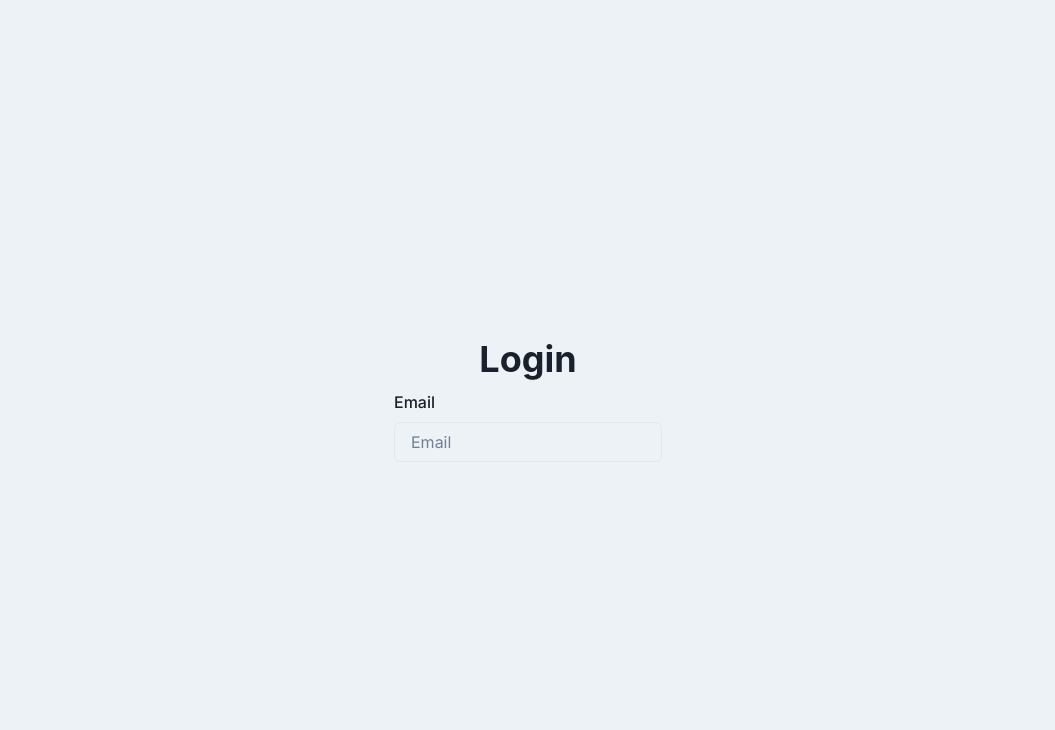
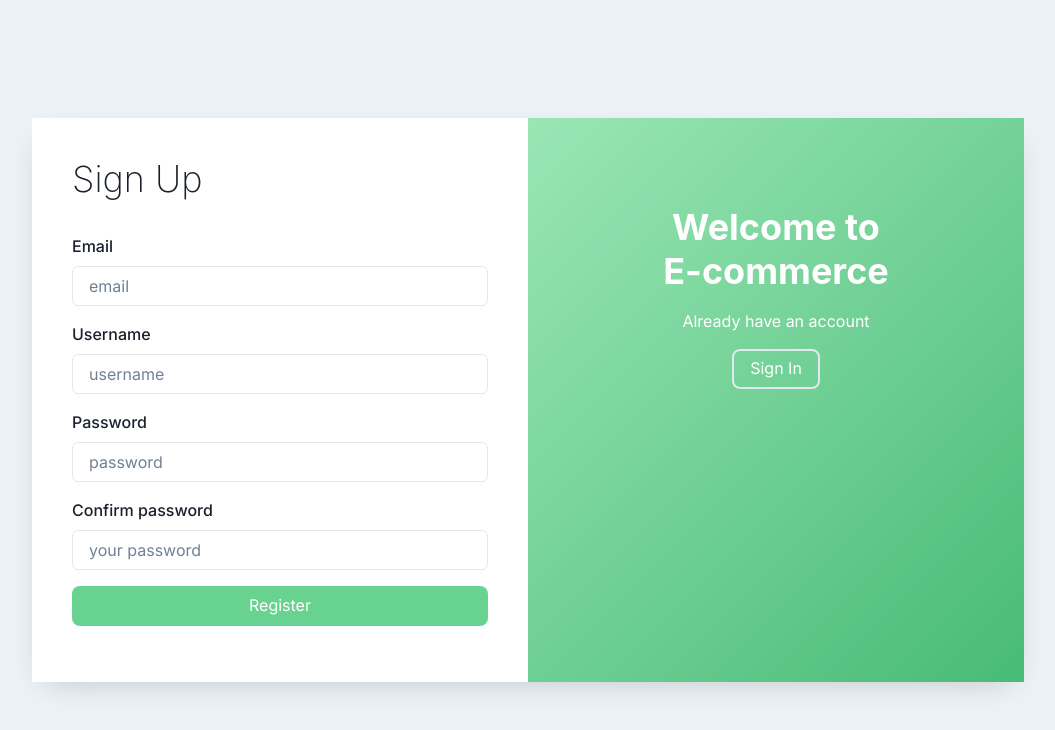
Before and after one commit to m1xa4kala/E-commerce-nextjs, a Next.js app: page /sign-up in a window 1280 px wide. Shown: the top 730 px of the page, without its empty margins (112-1167 px from the left). Built offline with nearby package versions, Linux system fonts and the light colour scheme.

Commit message:
UP: Theming

```diff
--- a/src/app/(auth)/layout.tsx
+++ b/src/app/(auth)/layout.tsx
@@ -4,7 +4,11 @@ import React from 'react'
 const AuthLayout: React.FC<{ children: React.ReactNode }> = ({ children }) => {
 	return (
 		<Flex alignItems='center' justifyContent='center' h='100vh' bgColor='gray.100'>
-			<Container maxW={{ sm: 'container.sm', md: 'container.md', lg: 'container.lg' }}>{children}</Container>
+			<Container maxW={{ sm: 'container.sm', md: 'container.md', lg: 'container.lg' }}>
+				<Flex shadow='0px 10px 34px -15px rgba(0, 0, 0, 0.24)' w='100%'>
+					{children}
+				</Flex>
+			</Container>
 		</Flex>
 	)
 }
--- a/src/app/(auth)/sign-up/page.tsx
+++ b/src/app/(auth)/sign-up/page.tsx
@@ -1,19 +1,34 @@
-import { Box, FormControl, FormLabel, Heading, Input, VStack } from '@chakra-ui/react'
+import SignUpForm from '@/components/Auth/SignUpForm/SignUpForm'
+import { Box, Button, Heading, Text } from '@chakra-ui/react'
+import Link from 'next/link'
 import React from 'react'
 
 const SignUp: React.FC = () => {
 	return (
-		<Box>
-			<VStack>
-				<Heading>Login</Heading>
-				<form>
-					<FormControl>
-						<FormLabel>Email</FormLabel>
-						<Input placeholder='Email' />
-					</FormControl>
-				</form>
-			</VStack>
-		</Box>
+		<>
+			<Box padding={10} bg='white' w='50%'>
+				<Heading mb={8} fontWeight='thin'>
+					Sign Up
+				</Heading>
+				<SignUpForm />
+			</Box>
+			<Box
+				textAlign='center'
+				padding={10}
+				bgGradient='linear(135deg, green.200 0%, green.400 100%)'
+				color='white'
+				w='50%'
+			>
+				<Heading my={4} mt={12}>
+					Welcome to <br />
+					E-commerce
+				</Heading>
+				<Text mb={4}>Already have an account</Text>
+				<Button as={Link} mb={4} href='/sign-in' variant='outline'>
+					Sign In
+				</Button>
+			</Box>
+		</>
 	)
 }
 
--- a/src/app/provider.tsx
+++ b/src/app/provider.tsx
@@ -1,6 +1,7 @@
 'use client'
+import { theme } from '@/theme/theme'
 import { ChakraProvider } from '@chakra-ui/react'
 
 export function Providers({ children }: { children: React.ReactNode }) {
-	return <ChakraProvider>{children}</ChakraProvider>
+	return <ChakraProvider theme={theme}>{children}</ChakraProvider>
 }
--- /dev/null
+++ b/src/components/Auth/SignUpForm/SignUpForm.tsx
@@ -0,0 +1,77 @@
+'use client'
+import { Button, FormControl, FormLabel, Input } from '@chakra-ui/react'
+import React from 'react'
+import { useForm } from 'react-hook-form'
+
+type SingUpDTO = {
+	email: string
+	username: string
+	password: string
+	confirmPassword: string
+}
+
+const SignUpForm: React.FC = () => {
+	const {
+		register,
+		handleSubmit,
+		formState: { errors },
+	} = useForm<SingUpDTO>()
+	const onSubmit = handleSubmit(data => console.log(data))
+	console.log(errors)
+	return (
+		<form onSubmit={onSubmit}>
+			<FormControl mb={4}>
+				<FormLabel>Email</FormLabel>
+				<Input
+					{...register('email', {
+						required: { value: true, message: 'Email is required field' },
+						pattern: { value: /^\S+@\S+$/i, message: 'Enter your email' },
+					})}
+					placeholder='email'
+					borderColor={errors.email && 'red.400'}
+					focusBorderColor={errors.email ? 'red.400' : 'green.400'}
+				/>
+			</FormControl>
+			<FormControl mb={4}>
+				<FormLabel>Username</FormLabel>
+				<Input
+					{...register('username', {
+						maxLength: { value: 10, message: 'Max username length is 10' },
+					})}
+					placeholder='username'
+					focusBorderColor='green.400'
+				/>
+			</FormControl>
+			<FormControl mb={4}>
+				<FormLabel>Password</FormLabel>
+				<Input
+					{...register('password', {
+						required: { value: true, message: 'Create a password' },
+						minLength: { value: 6, message: 'Minimum password length is 6' },
+					})}
+					placeholder='password'
+					type='password'
+					borderColor={errors.password && 'red.400'}
+					focusBorderColor={errors.password ? 'red.400' : 'green.400'}
+				/>
+			</FormControl>
+			<FormControl mb={4}>
+				<FormLabel>Confirm password</FormLabel>
+				<Input
+					{...register('confirmPassword', {
+						required: { value: true, message: 'Confirm your password' },
+					})}
+					placeholder='your password'
+					type='password'
+					borderColor={errors.confirmPassword && 'red.400'}
+					focusBorderColor={errors.confirmPassword ? 'red.400' : 'green.400'}
+				/>
+			</FormControl>
+			<Button type='submit' colorScheme='green' bg='green.300' w='100%' mb={4} _hover={{ bg: 'green.400' }}>
+				Register
+			</Button>
+		</form>
+	)
+}
+
+export default SignUpForm
--- a/src/components/AuthActions/AuthActions.tsx
+++ b/src/components/Header/AuthActions/AuthActions.tsx
@@ -6,9 +6,7 @@ const AuthActions: React.FC = () => {
 		<HStack>
 			<Avatar />
 			<Text>admin@gmail.com</Text>
-			<Button colorScheme='green' bg='green.300' _hover={{ bg: 'green.400' }}>
-				Logout
-			</Button>
+			<Button>Logout</Button>
 		</HStack>
 	)
 }
--- a/src/components/Header/Header.tsx
+++ b/src/components/Header/Header.tsx
@@ -1,7 +1,7 @@
 import { Box, Flex, Heading } from '@chakra-ui/react'
 import Link from 'next/link'
 import React from 'react'
-import AuthActions from '../AuthActions/AuthActions'
+import AuthActions from './AuthActions/AuthActions'
 import Search from '../Search/Search'
 
 const Header: React.FC = () => {
--- /dev/null
+++ b/src/theme/components/Button/Button.ts
@@ -0,0 +1,27 @@
+import { defineStyle, defineStyleConfig } from '@chakra-ui/react'
+
+const baseStyle = defineStyle({
+	fontWeight: 'normal',
+	borderRadius: 8,
+})
+
+const primary = defineStyle({
+	bg: 'primary.300',
+	color: 'white',
+	_hover: { bg: 'primary.400' },
+	_active: { shadow: 'md' },
+})
+
+const outline = defineStyle({
+	bg: 'transparent',
+	border: '2px solid white',
+	color: 'white',
+	_hover: { bg: 'white', color: 'primary.300', borderColor: 'white' },
+	_active: { bg: 'white', shadow: 'md' },
+})
+
+export const ButtonTheme = defineStyleConfig({
+	baseStyle,
+	variants: { primary, outline },
+	defaultProps: { variant: 'primary' },
+})
--- /dev/null
+++ b/src/theme/theme.ts
@@ -0,0 +1,36 @@
+import { extendTheme } from '@chakra-ui/react'
+import { ButtonTheme } from './components/Button/Button'
+
+const colors = {
+	primary: {
+		50: '#F0FFF4',
+		100: '#C6F6D5',
+		200: '#9AE6B4',
+		300: '#68D391',
+		400: '#48BB78',
+		500: '#38A169',
+		600: '#2F855A',
+		700: '#276749',
+		800: '#22543D',
+		900: '#1C4532',
+	},
+	error: {
+		50: '#FFF5F5',
+		100: '#FED7D7',
+		200: '#FEB2B2',
+		300: '#FC8181',
+		400: '#F56565',
+		500: '#E53E3E',
+		600: '#C53030',
+		700: '#9B2C2C',
+		800: '#822727',
+		900: '#63171B',
+	},
+}
+
+export const theme = extendTheme({
+	colors,
+	components: {
+		Button: ButtonTheme,
+	},
+})
```
Also changed, not shown: package.json (+5 -2 lines), src/app/(auth)/sign-in/page.tsx (+9 -48 lines), src/components/Auth/SignInForm/SignInForm.tsx (added, +58 -0 lines), src/components/Search/SearchButton.tsx (+2 -6 lines), 1 other file (tests, documents, lock files or other folders).
